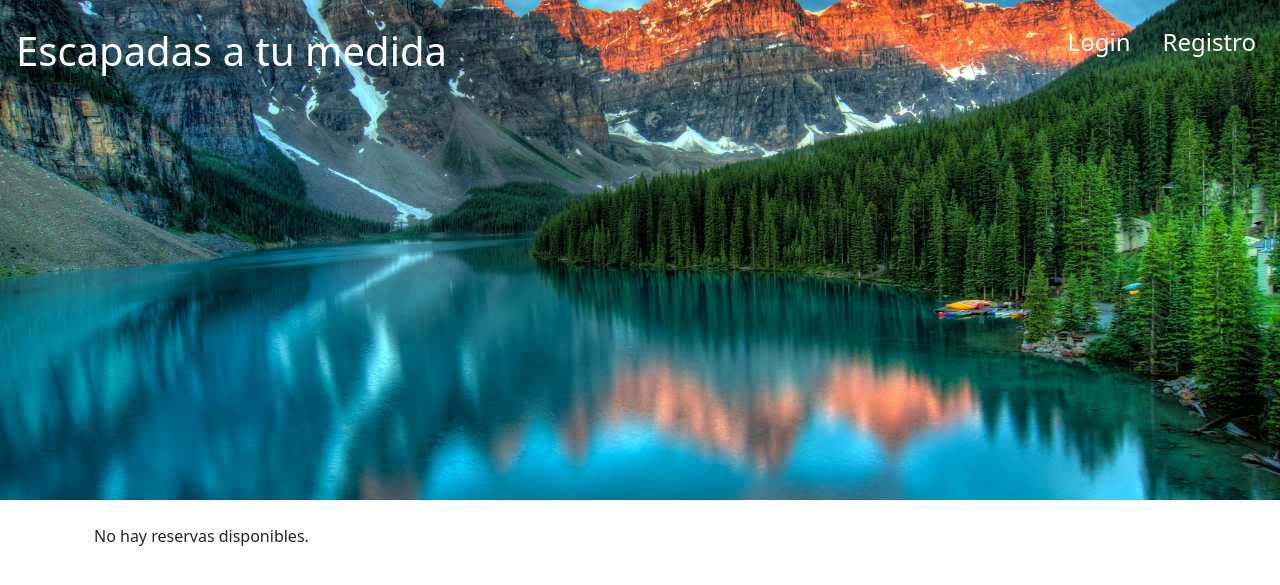
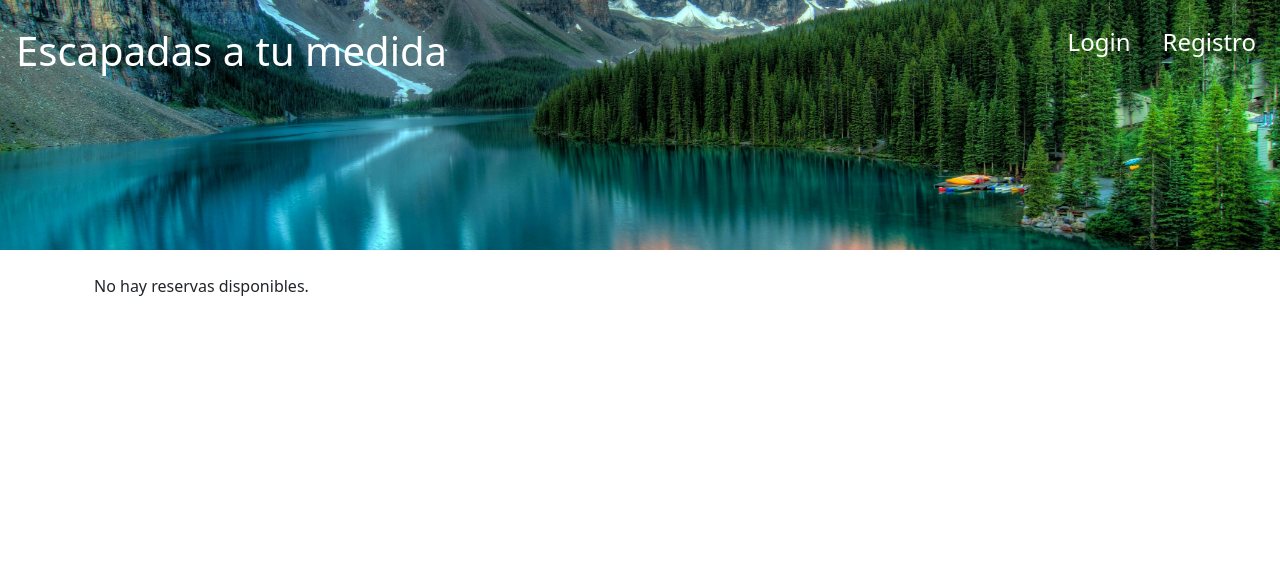
Before and after one commit to angelneria/PAI_4, a Django app: template escapadas_a_tu_medida/alquileres/templates/alquileres/historial_reservas.html in a window 1280 px wide. Shown: the top 585 px of the page. Run offline with Django 5.2, Linux system fonts and the light colour scheme; the template is opened without the code that fills it: values that come from a table or form of the project are taken from there, others are empty; data comes from the database, SQL or seed files in the repository; parts of the project's set-up code (start-up, migrations or seed data) failed here and were passed over.

Commit message:
Correcion menor

```diff
--- a/escapadas_a_tu_medida/alquileres/templates/alquileres/historial_reservas.html
+++ b/escapadas_a_tu_medida/alquileres/templates/alquileres/historial_reservas.html
@@ -3,6 +3,14 @@
 {% block title %}Historial de reservas{% endblock %}
 
 {% block content %}
+{% block navbar_custom_styles %}
+<style>
+    .navbar {
+        height: 250px;
+        /* Cambiar la altura solo en esta página */
+    }
+</style>
+{% endblock %}
 {% block search_bar %} {% endblock %}
 
 
--- a/escapadas_a_tu_medida/alquileres/urls.py
+++ b/escapadas_a_tu_medida/alquileres/urls.py
@@ -11,6 +11,6 @@ urlpatterns = [
     path('gestionPropiedad/create', views.crear_propiedad, name='crear_propiedad'),
     path('gestionPropiedad/delete/<int:propiedad_id>/', views.eliminar_propiedad, name='eliminar_propiedad'),
     path('gestionPropiedad/update/<int:propiedad_id>/', views.actualizar_propiedad, name='editar_propiedad'),
-    path('gestionPropiedad/', views.listar_propiedades_propietario, name='listar_propiedades_propietario')
+    path('gestionPropiedad/', views.listar_propiedades_propietario, name='listar_propiedades_propietario'),
     path('historialReservas/', views.historial_reservas, name='historial_reservas'),
 ]
```
